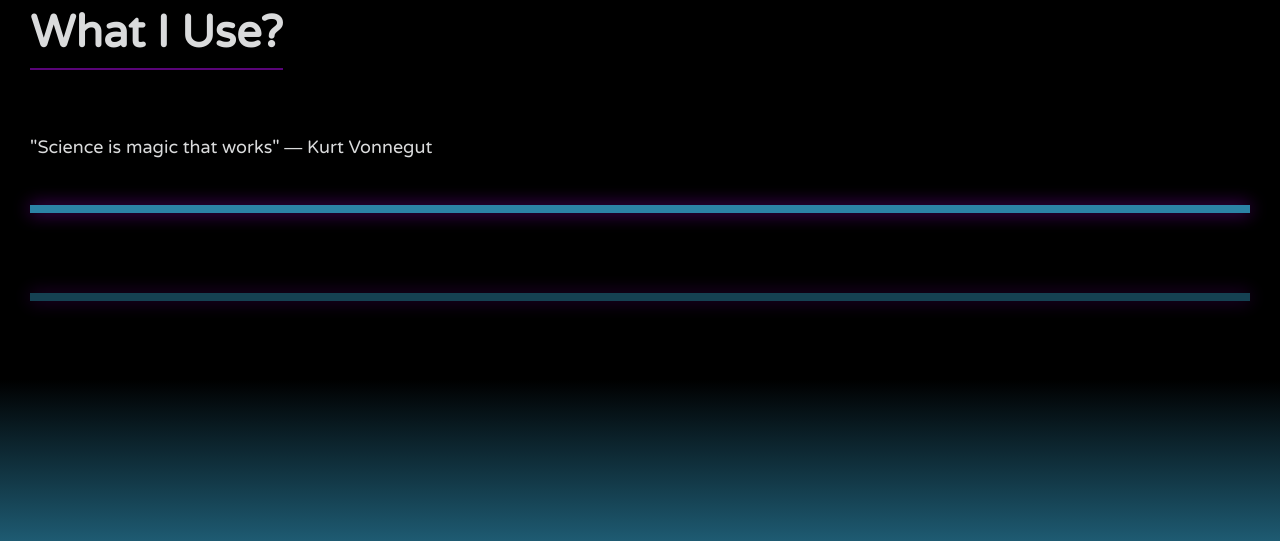
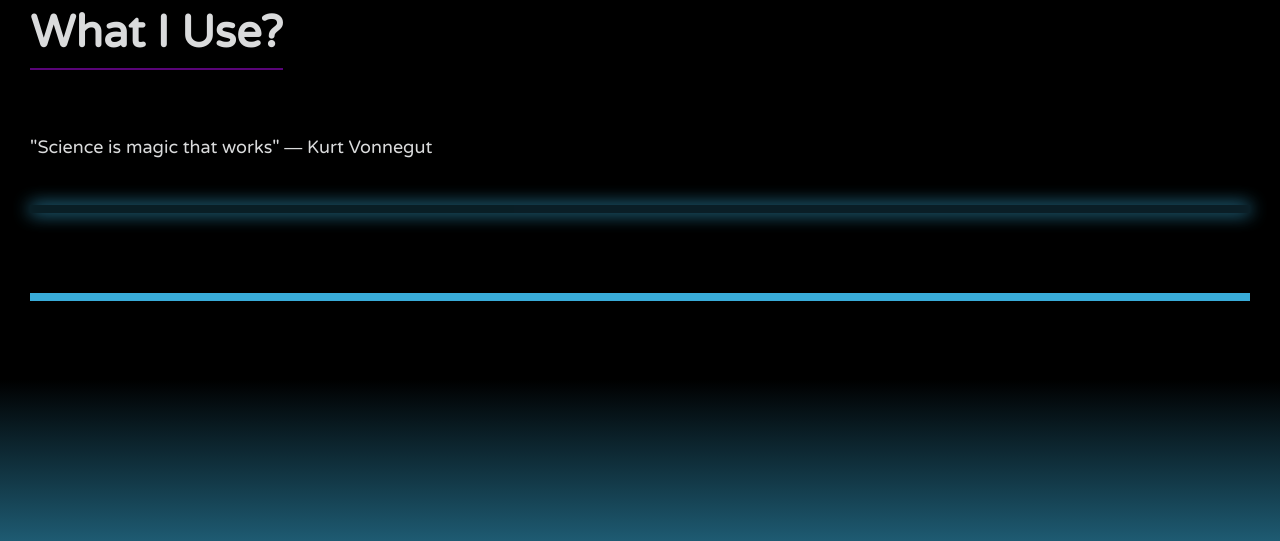
Before and after one commit to tomaszpasternak94/Django_business_card, a Django app: template business_card_project/portfolio/templates/portfolio/skills.html in a window 1280 px wide. Shown: the part 60-601 px from the top of the page. Run offline with Django 3.2, Linux system fonts and the light colour scheme; the template is opened without the code that fills it, so the values that code supplies are empty.

Commit message:
feat(42): Contact form with new look, new button for sending messages, animation lines in skills section changed

```diff
--- a/business_card_project/portfolio/static/portfolio/custom.css
+++ b/business_card_project/portfolio/static/portfolio/custom.css
@@ -620,26 +618,35 @@
 	flex: 0 0 100%;
 	max-width: 100%,
 }
-
-.line {
-  -webkit-box-shadow: 0px 0px 18px #9708CC;
-  -moz-box-shadow: 0px 0px 18px #9708CC;
-  box-shadow: 0px 0px 18px #9708CC;
-  color: blue;
-  font-size: 25px;
-  /*padding: 60px;*/
-  background: #43CBFF;
-  text-decoration: none;
-  -webkit-transition: all 1s ease;
-  transition: all 1s ease;
-  width: 100%;
-  height: 8px;
+.line-show-skills-above,
+.line-show-skills-below{
+	box-sizing: border-box;
+	text-align: center;
 }
-
-.line:hover {
-  background: #9708CC;
-  box-shadow: 0px 0px 18px red;
-  text-decoration: none;
+.line-show-skills-above{
+	background-color: #43CBFF;
+}
+.line-show-skills-below{
+	background-color: black;
+}
+.line_above,
+.line_below {
+	width: 100%;
+	height: 8px;
+}
+.line_above{
+	-webkit-box-shadow: 0px 0px 18px #43CBFF;
+	-moz-box-shadow: 0px 0px 18px #43CBFF;
+	box-shadow: 0px 0px 18px #43CBFF;
+	background-color: black;
+	text-decoration: none;
+}
+.line_below{
+	-webkit-box-shadow: 0px 0px 18px black;
+	-moz-box-shadow: 0px 0px 18px black;
+	box-shadow: 0px 0px 18px black;
+	background-color: #43CBFF;
+	text-decoration: none;
 }
 
 /*Skills Section End*/
--- a/business_card_project/portfolio/static/portfolio/skins/havefun.css
+++ b/business_card_project/portfolio/static/portfolio/skins/havefun.css
@@ -12,7 +12,7 @@
 
 .form-field-control-above:hover,
 .form-field-control-below:hover{
--webkit-box-shadow: 0px 0px 14px #ccdced;
--moz-box-shadow: 0px 0px 14px #ccdced;
-box-shadow: 0px 0px 14px #ccdced;
+-webkit-box-shadow: 0px 0px 14px #e6f0fa;
+-moz-box-shadow: 0px 0px 14px #e6f0fa;
+box-shadow: 0px 0px 14px #e6f0fa;
 }
--- a/business_card_project/portfolio/templates/portfolio/contact_form.html
+++ b/business_card_project/portfolio/templates/portfolio/contact_form.html
@@ -24,7 +24,7 @@
                   <div class="contact-info-item">
                       <div class="icon"><i class="fa fa-envelope"></i> </div>
                       <h4>Email</h4>
-                      <p>t.pasternak94@gmail.com</p>
+<!--                      <p>t.pasternak94@gmail.com</p>-->
                   </div>
                   <!--contact-info-item end-->
 
@@ -58,7 +58,7 @@
                                     </div>
                                 </div>
                               </div>
-                              <div class="row">
+                              <div class="submit_raw">
                                   <button type="submit" class="btn-form">Send Message</button>
                               </div>
                           </form>
--- a/business_card_project/portfolio/templates/portfolio/skills.html
+++ b/business_card_project/portfolio/templates/portfolio/skills.html
@@ -21,8 +21,8 @@
 
                       <div class="row">
                           <div class="skills-container-animation">
-                              <div class="button-show-skills" >
-                                  <p class="line ld ld-damage" style="animation-duration:5s"></p>
+                              <div class="line-show-skills-above" >
+                                  <p class="line_above ld ld-damage" style="animation-duration:8s"></p>
                               </div>
                           </div>
                           <div class="skill-info">
@@ -35,8 +35,8 @@
                               </div>
                           </div>
                           <div class="skills-container-animation">
-                              <div class="button-show-skills" >
-                                  <p class="line ld ld-damage" style="animation-duration:6s"></p>
+                              <div class="line-show-skills-below" >
+                                  <p class="line_below ld ld-damage" style="animation-duration:8s"></p>
                               </div>
                           </div>
                       </div>
```
Also changed, not shown: other parts of business_card_project/portfolio/static/portfolio/custom.css (+34 -41 lines).
